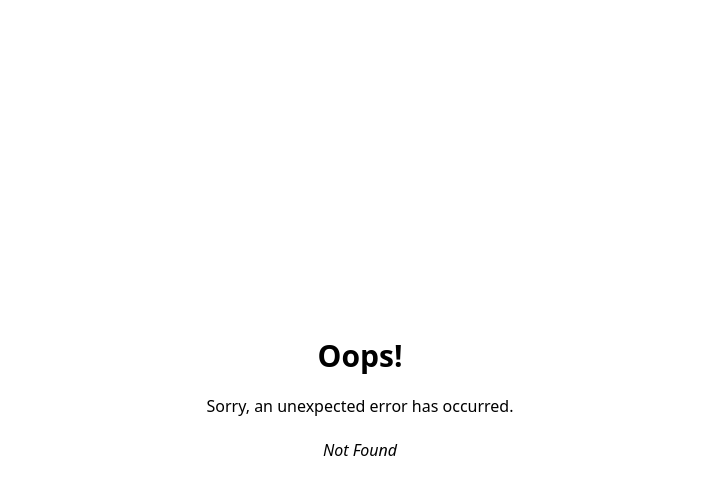
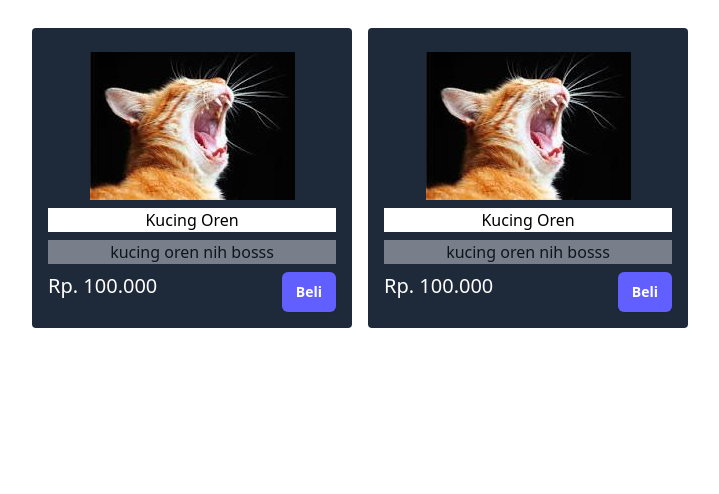
Before and after one commit to ahmadihsanullah/react-dasar, a React (Vite) app: page /products in a window 1280 px wide. Before the commit this address had no page. Shown: the top 494 px of the page, without its empty margins (280-999 px from the left). Built offline with nearby package versions, Linux system fonts and the light colour scheme.

Commit message:
nested component

```diff
--- /dev/null
+++ b/src/components/Fragments/CardProduct.jsx
@@ -0,0 +1,50 @@
+import Button from "../Elements/Button";
+
+const CardProduct = (props) => {
+    const { children } = props;
+    return (
+        <div className="w-full max-w-xs m-2 p-4 bg-gray-800 rounded items-center ">
+            {children}
+        </div>
+    )
+}
+
+const HeaderCard = (props) => {
+    const { sourceImage } = props
+    return (
+        <div className="flex justify-center items-center mt-2">
+            <img src={sourceImage} alt="" />
+        </div>
+    )
+}
+
+const BodyCard = (props) => {
+    const { title, description } = props
+    return (
+        <div className="mt-2 text-center rounded">
+            <a href="" >
+                <h5 className="bg-white">{title}</h5>
+                <p className="mt-2 bg-gray-300 opacity-50" >{description}</p>
+            </a>
+        </div>
+    )
+}
+
+const FooterCard = (props) => {
+    const { price } = props
+    return (
+        <div className="flex justify-between mt-2">
+            <div className="text-white text-xl">Rp. {price}</div>
+            <div className="">
+                <Button>Beli</Button>
+            </div>
+        </div>
+    )
+
+}
+
+CardProduct.HeaderCard = HeaderCard
+CardProduct.BodyCard = BodyCard
+CardProduct.FooterCard = FooterCard
+
+export default CardProduct
--- a/src/main.jsx
+++ b/src/main.jsx
@@ -5,6 +5,7 @@ import { createBrowserRouter, RouterProvider } from 'react-router-dom'
 import LoginPage from './pages/login.jsx'
 import RegisterPage from './pages/Register.jsx'
 import ErrorPage from './pages/404.jsx'
+import ProductsPage from './pages/products.jsx'
 
 const router = createBrowserRouter([
   {
@@ -19,6 +20,10 @@ const router = createBrowserRouter([
   {
     path: '/register',
     element: <RegisterPage />,
+  },
+  {
+    path: '/products',
+    element: <ProductsPage />,
   }
 ])
 createRoot(document.getElementById('root')).render(
--- /dev/null
+++ b/src/pages/products.jsx
@@ -0,0 +1,21 @@
+import Button from "../components/Elements/Button"
+import CardProduct from "../components/Fragments/CardProduct"
+
+const ProductsPage = () => {
+    return (
+        <div className="flex justify-center py-5">
+            <CardProduct>
+                <CardProduct.HeaderCard sourceImage="./images/cat.jpg" />
+                <CardProduct.BodyCard title={"Kucing Oren"} description={"kucing oren nih bosss"} />
+                <CardProduct.FooterCard price={"100.000"} />
+            </CardProduct>
+             <CardProduct>
+                <CardProduct.HeaderCard sourceImage="./images/cat.jpg" />
+                <CardProduct.BodyCard title={"Kucing Oren"} description={"kucing oren nih bosss"} />
+                <CardProduct.FooterCard price={"100.000"} />
+            </CardProduct>
+        </div>
+    )
+}
+
+export default ProductsPage
```
Also changed, not shown: public/images/cat.jpg (added).
